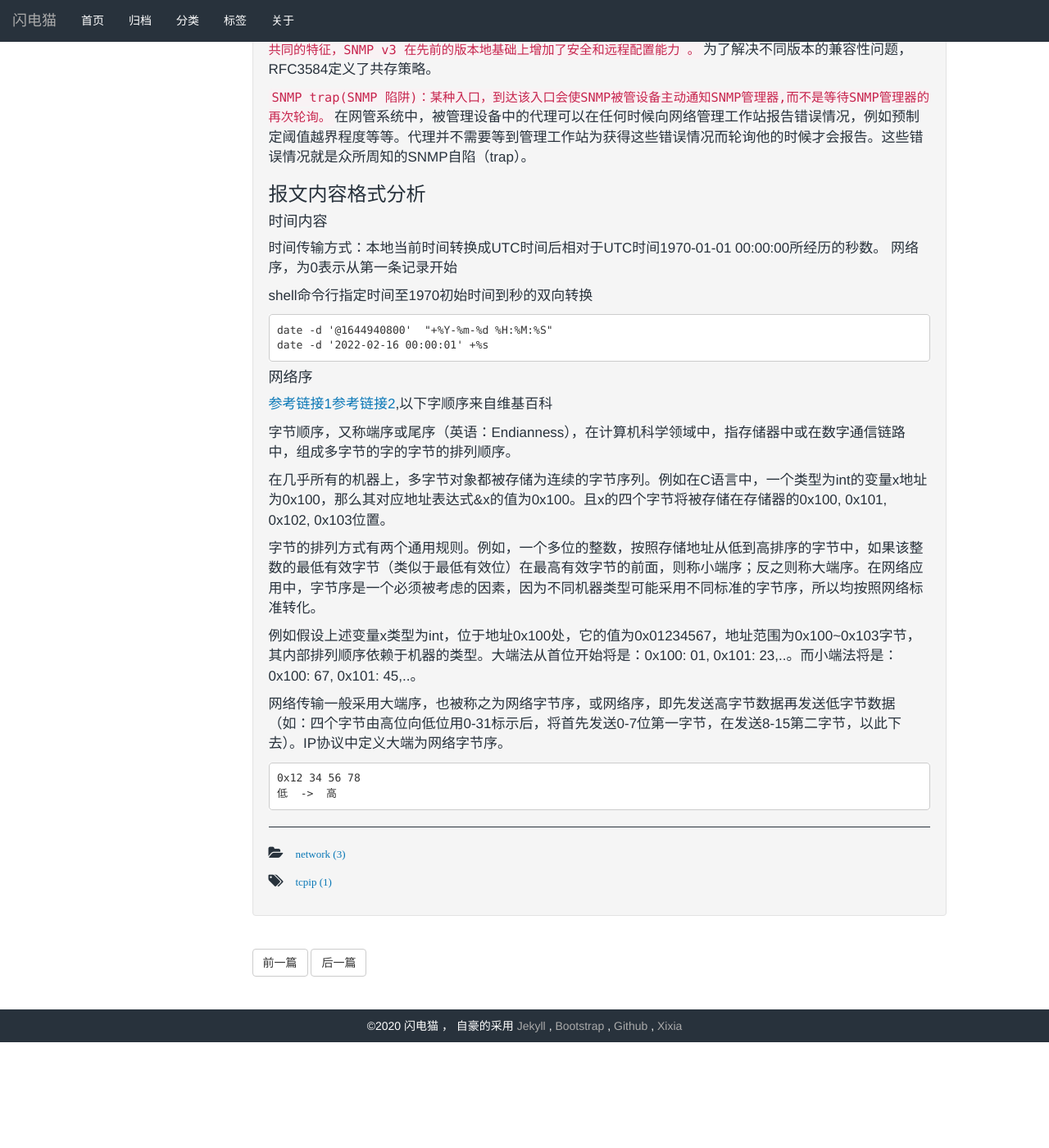
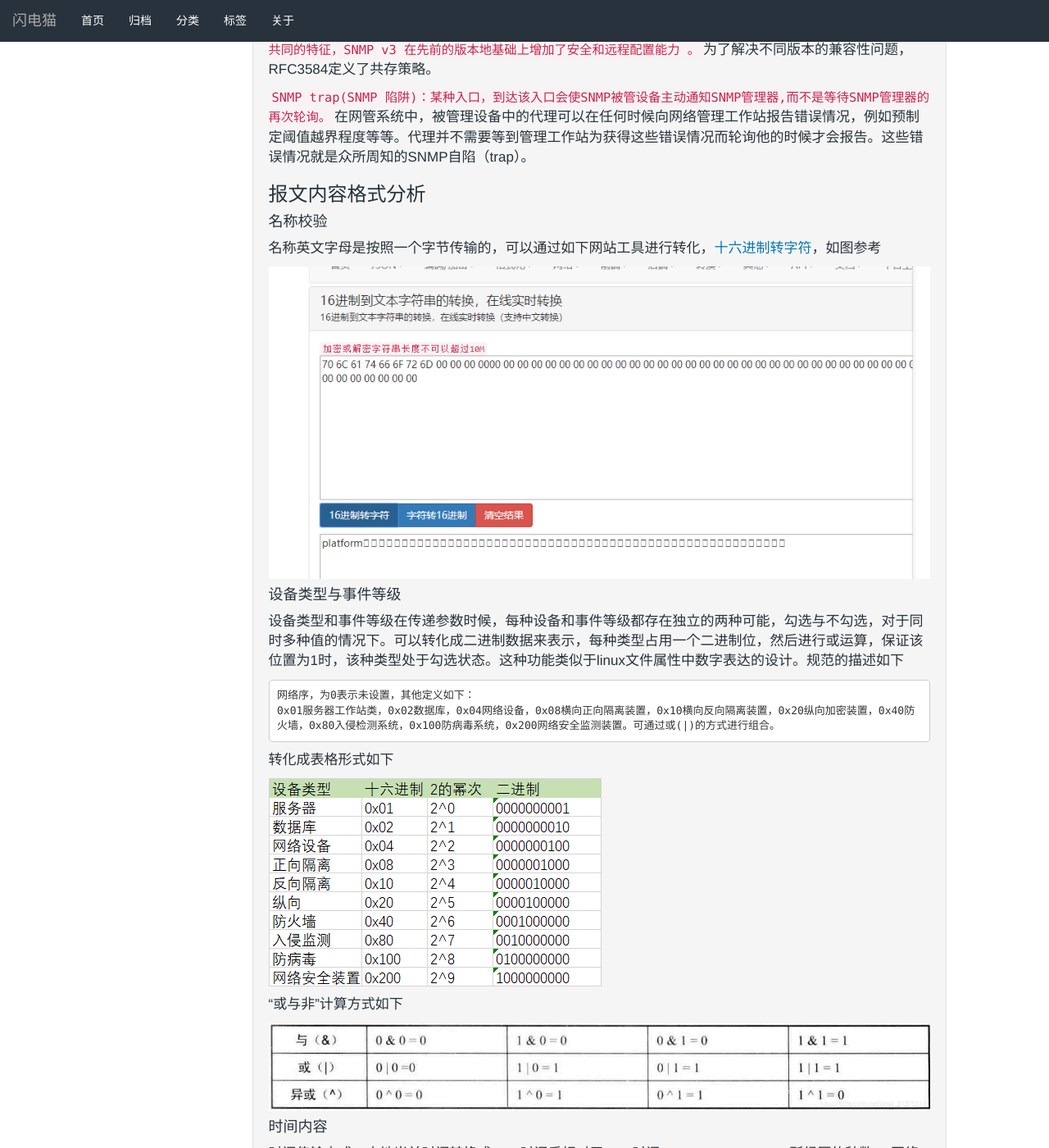
Before and after one commit to qfdmx/qfdmx.github.io, a Jekyll site: the page built from _posts/2020/2020-02-19-tcpip.markdown, in a window 1280 px wide and 1400 px high, scrolled down 5722 px. Shown: the whole window at 82% size. Built offline with Jekyll 4.4.1, drawn with Linux system fonts in a browser that asks for light colours; before the commit the page ends 6993 px from its top, so only the background shows below that.

Commit message:
update baowen

```diff
--- a/_posts/2020/2020-02-19-tcpip.markdown
+++ b/_posts/2020/2020-02-19-tcpip.markdown
@@ -93,6 +93,27 @@ SNMP 是一个协议用来管理网络上的节点，（包括工作站，路由
 
 ### 报文内容格式分析
 
+#### 名称校验
+
+名称英文字母是按照一个字节传输的，可以通过如下网站工具进行转化，[十六进制转字符](http://www.bejson.com/convert/ox2str/)，如图参考
+
+[![2020-02-19-tcpip-10.png]({{ site.baseurl }}\assets\post_image\2020\2020-02-19-tcpip-10.png)](https://qfdmx.github.io/assets/post_image/2020/2020-02-19-tcpip-10.png)
+
+#### 设备类型与事件等级
+
+设备类型和事件等级在传递参数时候，每种设备和事件等级都存在独立的两种可能，勾选与不勾选，对于同时多种值的情况下。可以转化成二进制数据来表示，每种类型占用一个二进制位，然后进行或运算，保证该位置为1时，该种类型处于勾选状态。这种功能类似于linux文件属性中数字表达的设计。规范的描述如下
+
+    网络序，为0表示未设置，其他定义如下：
+    0x01服务器工作站类，0x02数据库，0x04网络设备，0x08横向正向隔离装置，0x10横向反向隔离装置，0x20纵向加密装置，0x40防火墙，0x80入侵检测系统，0x100防病毒系统，0x200网络安全监测装置。可通过或(|)的方式进行组合。
+
+转化成表格形式如下
+
+[![2020-02-19-tcpip-11.png]({{ site.baseurl }}\assets\post_image\2020\2020-02-19-tcpip-11.png)](https://qfdmx.github.io/assets/post_image/2020/2020-02-19-tcpip-11.png)
+
+"或与非"计算方式如下
+
+[![2020-02-19-tcpip-12.png]({{ site.baseurl }}\assets\post_image\2020\2020-02-19-tcpip-12.png)](https://qfdmx.github.io/assets/post_image/2020/2020-02-19-tcpip-12.png)
+
 #### 时间内容
 
 时间传输方式：本地当前时间转换成UTC时间后相对于UTC时间1970-01-01 00:00:00所经历的秒数。
```
Also changed, not shown: assets/post_image/2020/2020-02-19-tcpip-10.png (added), assets/post_image/2020/2020-02-19-tcpip-11.png (added), assets/post_image/2020/2020-02-19-tcpip-12.png (added).
